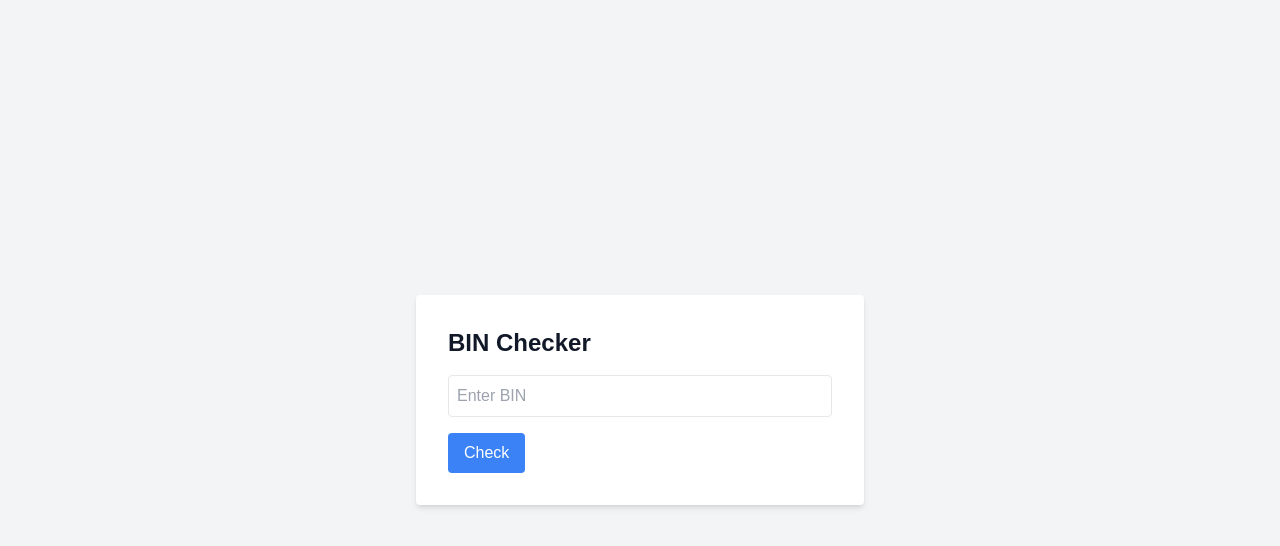
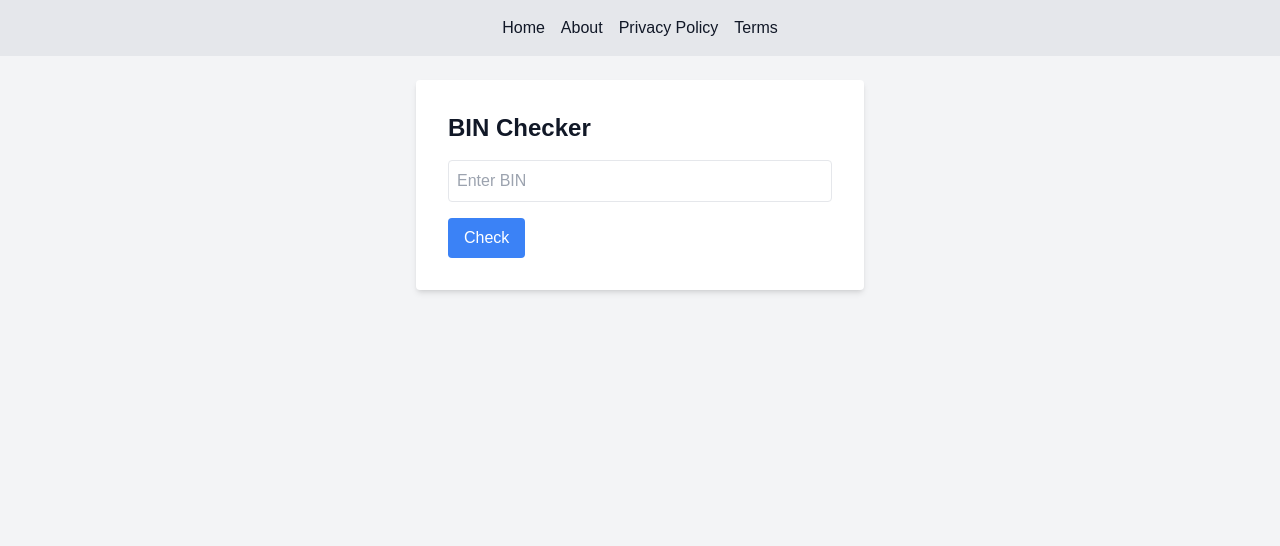
Before and after one commit to saikothasan/next, a Next.js app: page / in a window 1280 px wide. Shown: the top 546 px of the page. Built offline with nearby package versions, Linux system fonts and the light colour scheme.

Commit message:
Update layout.js

```diff
--- a/app/layout.js
+++ b/app/layout.js
@@ -1,13 +1,35 @@
+import Link from 'next/link';
+import { DefaultSeo } from 'next-seo';
 import './globals.css';
 
 export default function RootLayout({ children }) {
   return (
     <html lang="en">
+      <DefaultSeo
+        title="BIN Checker"
+        description="Check BIN information easily."
+        openGraph={{
+          type: 'website',
+          locale: 'en_US',
+          url: 'https://www.yourdomain.com/',
+          site_name: 'BIN Checker',
+        }}
+      />
       <head>
         <title>BIN Checker</title>
       </head>
-      <body className="bg-gray-100 text-gray-900 flex items-center justify-center min-h-screen">
-        {children}
+      <body className="bg-gray-100 text-gray-900 min-h-screen">
+        <nav className="p-4 bg-gray-200 fixed w-full top-0">
+          <ul className="flex space-x-4 justify-center">
+            <li><Link href="/">Home</Link></li>
+            <li><Link href="/about">About</Link></li>
+            <li><Link href="/privacy-policy">Privacy Policy</Link></li>
+            <li><Link href="/terms">Terms</Link></li>
+          </ul>
+        </nav>
+        <main className="pt-20 flex justify-center items-center">
+          {children}
+        </main>
       </body>
     </html>
   );
```
